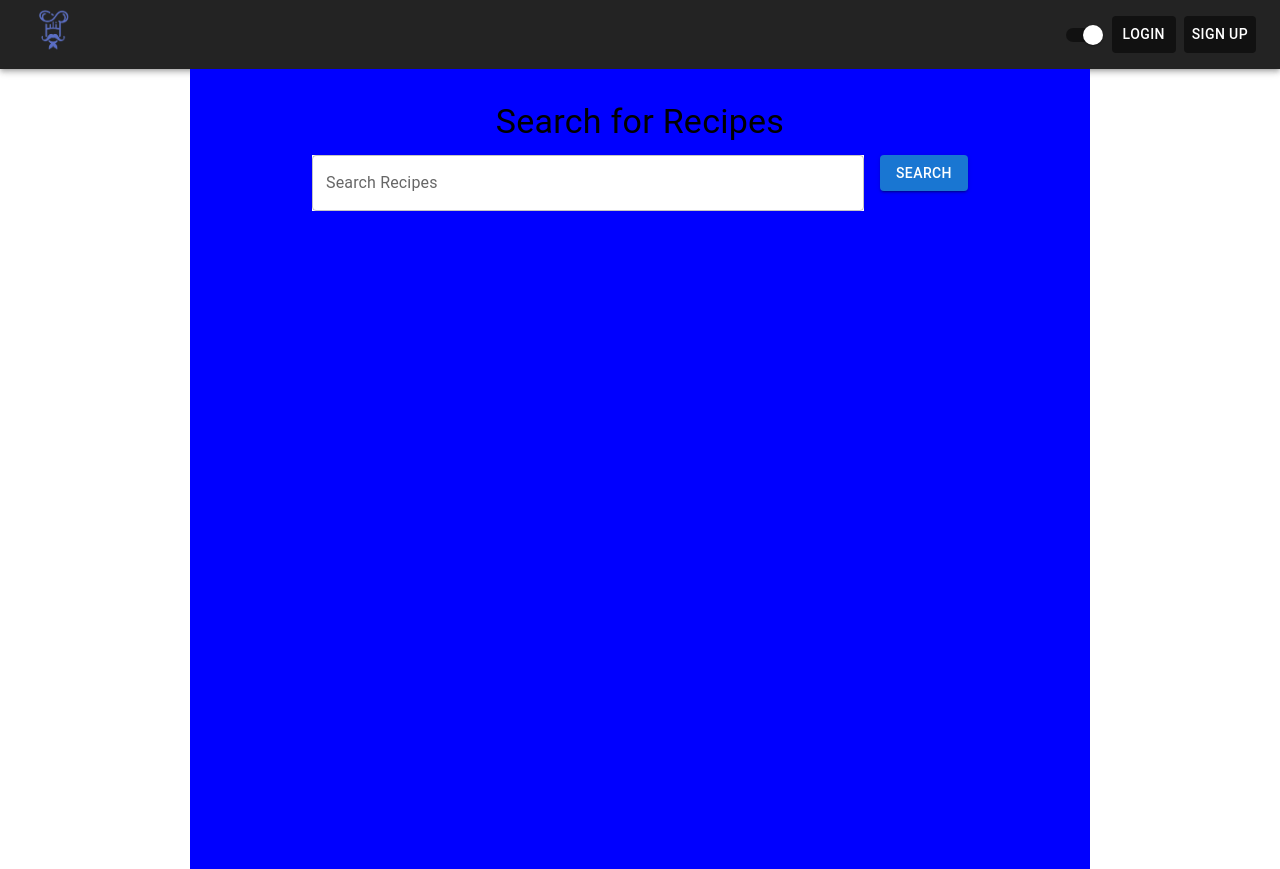
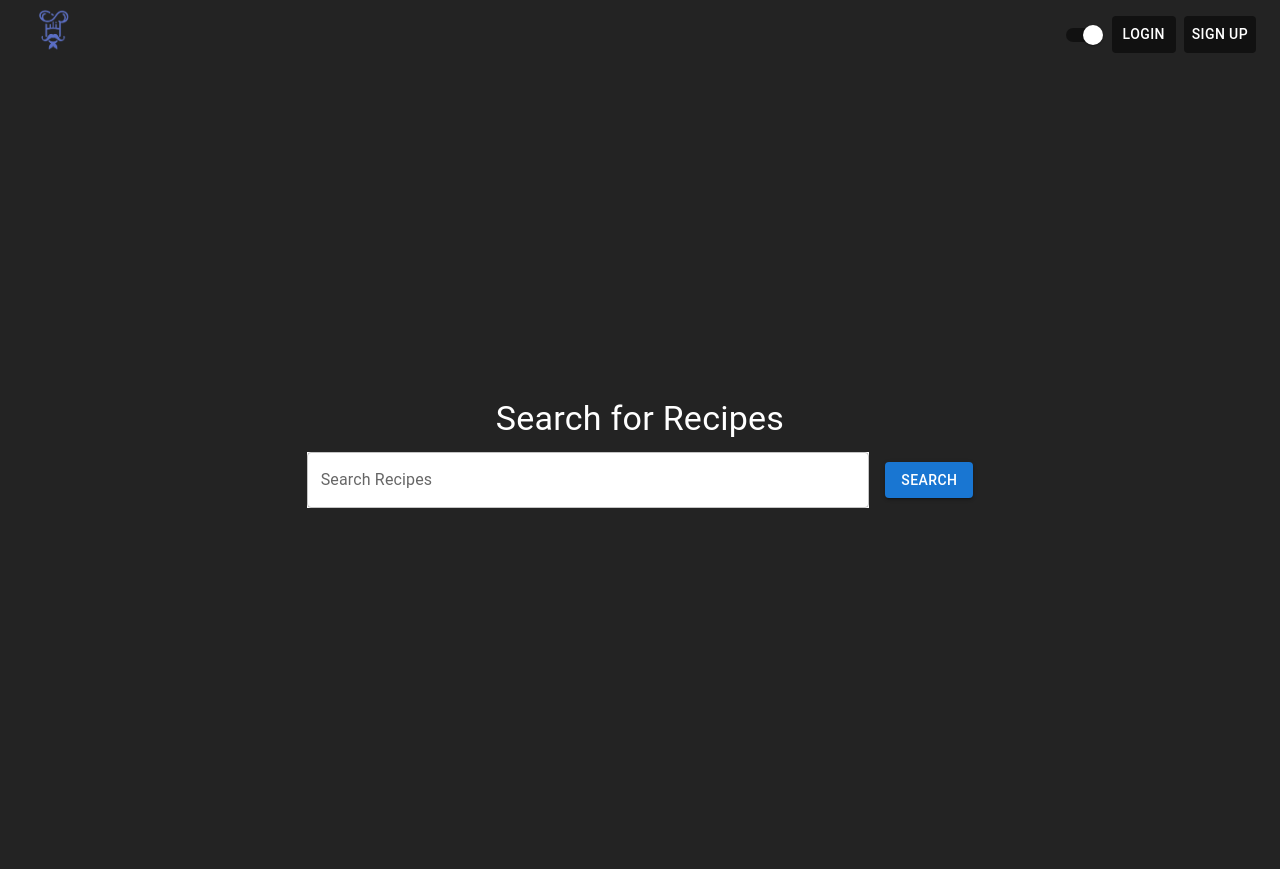
Before and after one commit to abhimanyu0018/Flavor-Finder, a React (Vite) app in the folder client/: page /recipe in a window 1280 px wide. Built offline with nearby package versions, Linux system fonts and the light colour scheme.

Commit message:
edited recipe page

```diff
--- a/client/src/pages/Recipe.jsx
+++ b/client/src/pages/Recipe.jsx
@@ -8,11 +8,12 @@ import {
   Card,
   CardContent,
   CardMedia,
+  Box,
 } from "@mui/material";
 import { useTheme } from "../context/ThemeContext"; // Import useTheme hook
 
 const RecipeSearch = () => {
-  const { darkMode } = useTheme(); // Use the theme context to get darkMode state
+  const { isDark } = useTheme(); // Use the theme context to get darkMode state
   const [query, setQuery] = useState("");
   const [recipes, setRecipes] = useState([]);
 
@@ -44,19 +45,23 @@ const RecipeSearch = () => {
   };
 
   return (
-    <Container
-      maxWidth="md"
-      style={{
-        backgroundColor: darkMode ? "#232323" : "blue",
-        color: darkMode ? "#FFFFFF" : "#000000",
+    <Box
+      sx={{
+        backgroundColor: isDark ? "#232323" : "#e3f2fd",
+        color: isDark ? "#FFFFFF" : "#000000",
         minHeight: "100vh",
-        padding: "2rem",
+        display: "flex",
+        flexDirection: "column",
+        alignItems: "center",
+        justifyContent: "center",
+        padding: 2,
       }}
     >
+      <Container maxWidth="md">
         <Typography variant="h4" align="center" gutterBottom>
           Search for Recipes
         </Typography>
-      <Grid container spacing={2} justifyContent="center">
+        <Grid container spacing={2} justifyContent="center" alignItems="center">
           <Grid item xs={12} sm={8}>
             <TextField
               fullWidth
@@ -64,7 +69,7 @@ const RecipeSearch = () => {
               label="Search Recipes"
               value={query}
               onChange={(e) => setQuery(e.target.value)}
-            style={{ backgroundColor: "#FFFFFF" }}
+              sx={{ backgroundColor: "#FFFFFF" }}
             />
           </Grid>
           <Grid item>
@@ -94,6 +99,7 @@ const RecipeSearch = () => {
           ))}
         </Grid>
       </Container>
+    </Box>
   );
 };
 
```
Lines whose indentation alone changed are shown as unchanged.
